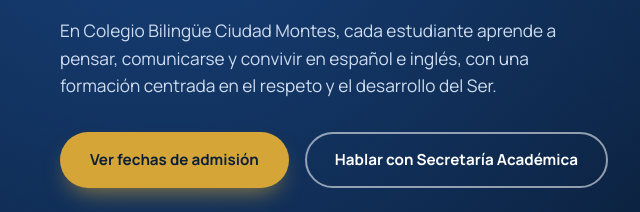
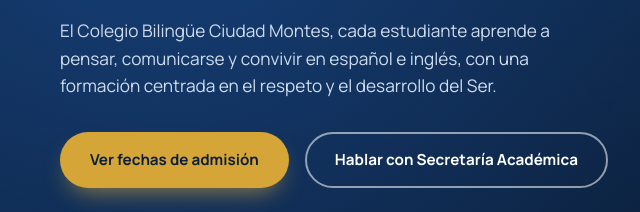
Before and after one commit to lumaro21/Admisones.github.io, a plain HTML site: page index.html in a window 1280 px wide. Shown: the part 414-626 px from the top of the page, 24-664 px from the left. Drawn offline with Linux system fonts and the light colour scheme.

Commit message:
Correct paragraph text in index.html

```diff
--- a/index.html
+++ b/index.html
@@ -700,7 +700,7 @@
       <div>
         <div class="admisiones-pill"><span class="dot"></span> Admisiones 2027 abiertas</div>
         <h1>Formamos personas bilingües, <em>respetuosas</em> y seguras de sí mismas.</h1>
-        <p class="lead">En Colegio Bilingüe Ciudad Montes, cada estudiante aprende a pensar, comunicarse y convivir en español e inglés, con una formación centrada en el respeto y el desarrollo del Ser.</p>
+        <p class="lead">El Colegio Bilingüe Ciudad Montes, cada estudiante aprende a pensar, comunicarse y convivir en español e inglés, con una formación centrada en el respeto y el desarrollo del Ser.</p>
         <div class="hero-actions">
           <a href="#admisiones" class="btn btn-dorado">Ver fechas de admisión</a>
           <a href="#contacto" class="btn btn-outline">Hablar con Secretaría Académica</a>
```
